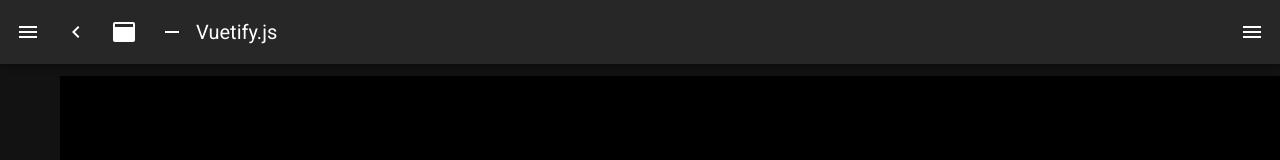
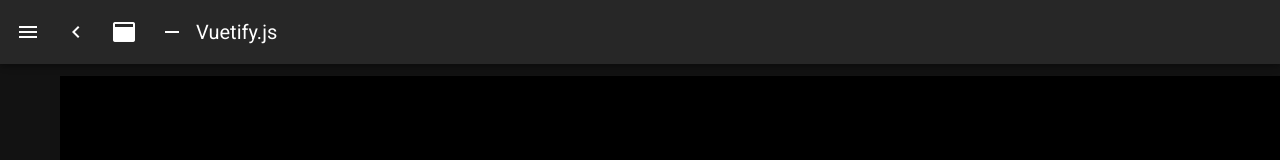
Before and after one commit to GitHubKimJunGyeom/PixelThreeKingdoms-front, a Nuxt app: page / in a window 1280 px wide. Shown: the top 160 px of the page. Built offline with nearby package versions, Linux system fonts and the light colour scheme.

Commit message:
레이아웃 헤더 버튼 삭제

```diff
--- a/layouts/default.vue
+++ b/layouts/default.vue
@@ -50,12 +50,6 @@
       </v-btn>
       <v-toolbar-title>{{ title }}</v-toolbar-title>
       <v-spacer />
-      <v-btn
-        icon
-        @click.stop="rightDrawer = !rightDrawer"
-      >
-        <v-icon>mdi-menu</v-icon>
-      </v-btn>
     </v-app-bar>
     <v-main>
       <v-container>
```
